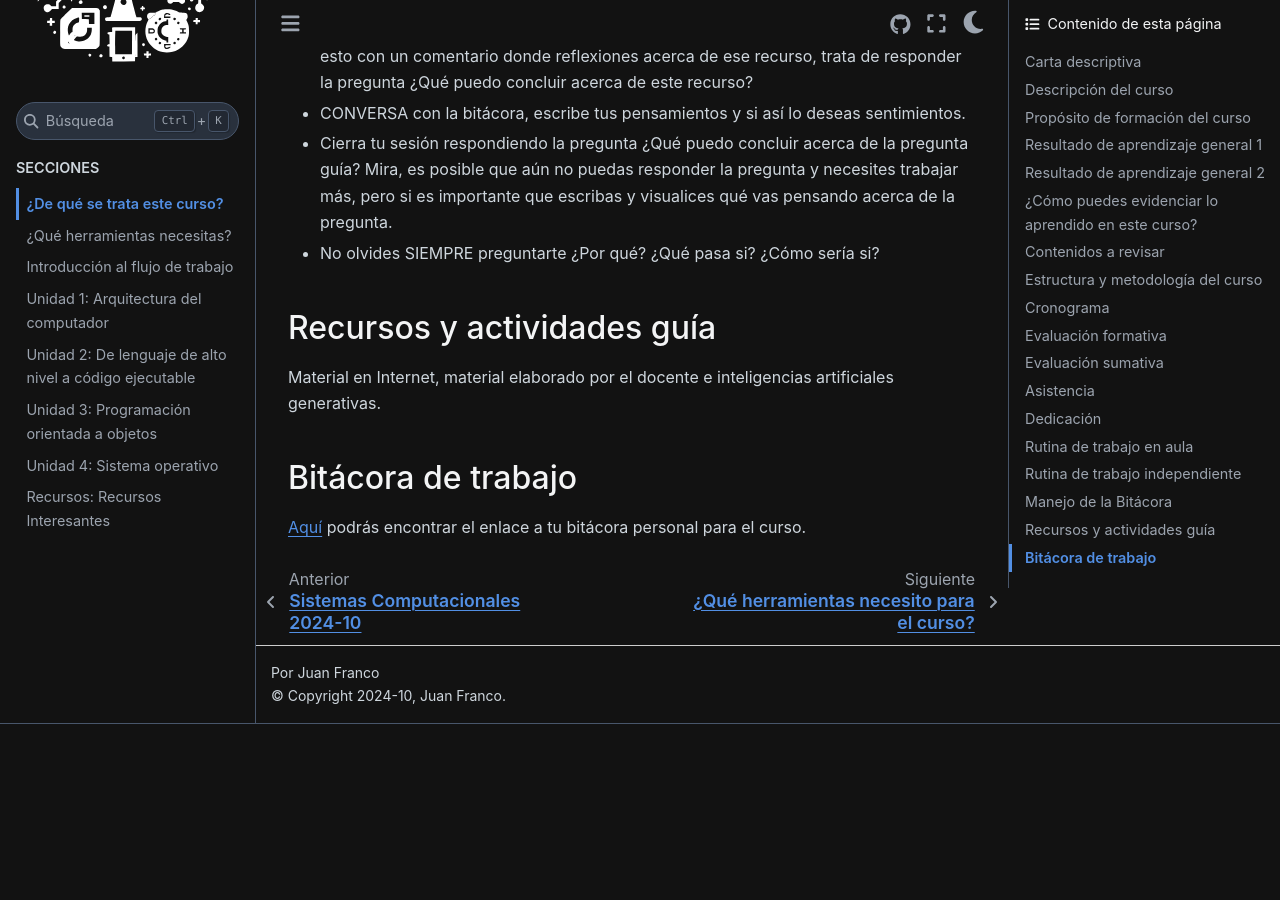
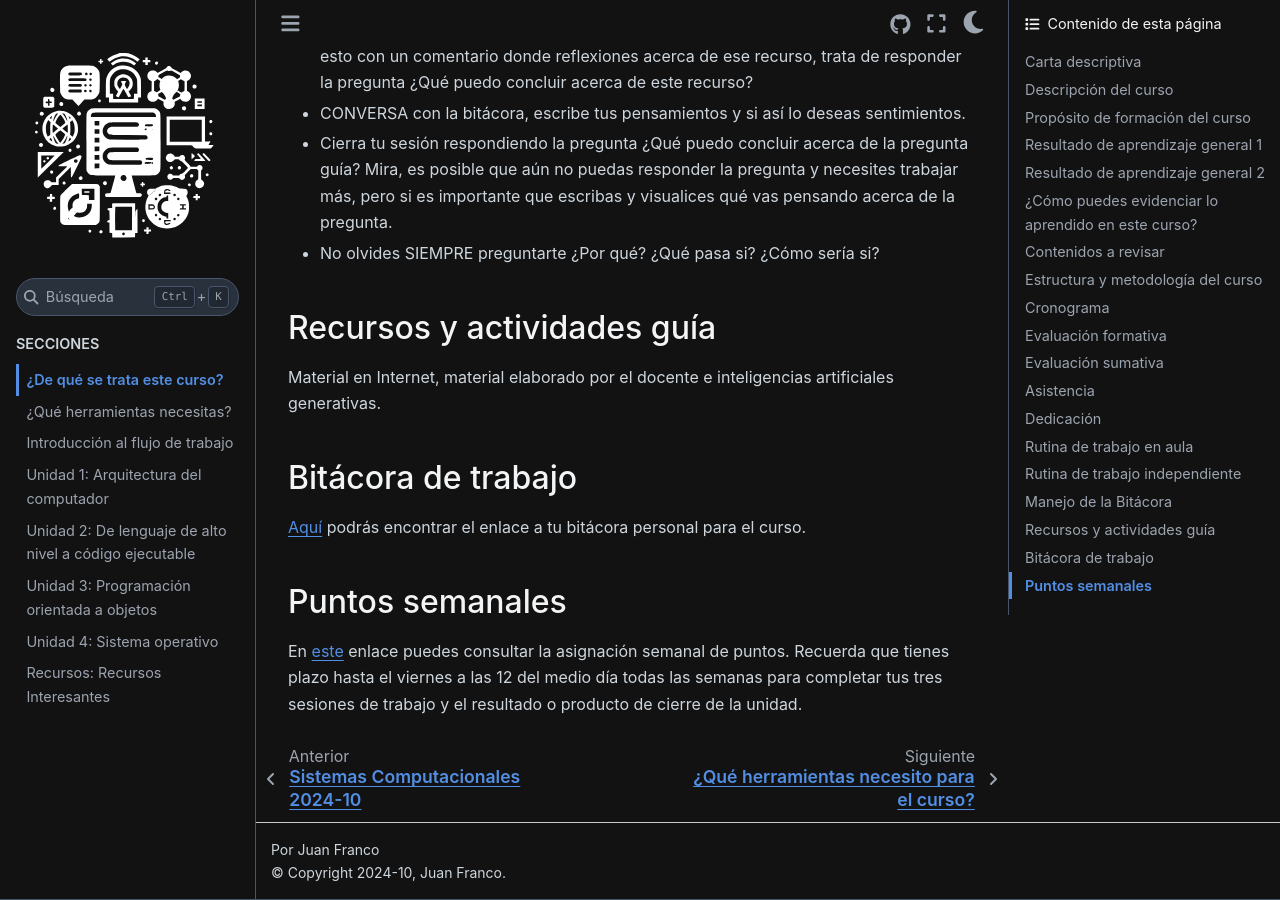
Before and after one commit to juanferfranco/SistemasComputacionales, a Sphinx documentation site: the page built from docs/_intro/intro.rst, in a window 1280 px wide and 900 px high, scrolled down 6477 px. Built offline with Sphinx 7.4.7 and the Sphinx Book theme 1.1.4, drawn with Linux system fonts in a browser that asks for light colours; before the commit the page ends 7201 px from its top, so only the background shows below that.

Commit message:
Add points table

```diff
--- a/docs/_intro/intro.rst
+++ b/docs/_intro/intro.rst
@@ -254,3 +254,12 @@ Bitácora de trabajo
 
 `Aquí <https://classroom.github.com/a/Jat29Hb0>`__ podrás encontrar el enlace a tu bitácora
 personal para el curso.
+
+
+Puntos semanales
+------------------
+
+En `este <https://docs.google.com/spreadsheets/d/1DmdPeX1Spozk7_v78CFI8vlev4bZU3ixReAEj_7v4O0/edit?usp=sharing>`__
+enlace puedes consultar la asignación semanal de puntos. Recuerda que tienes plazo hasta el viernes a las 12
+del medio día todas las semanas para completar tus tres sesiones de trabajo y el resultado o producto de cierre
+de la unidad.
```
